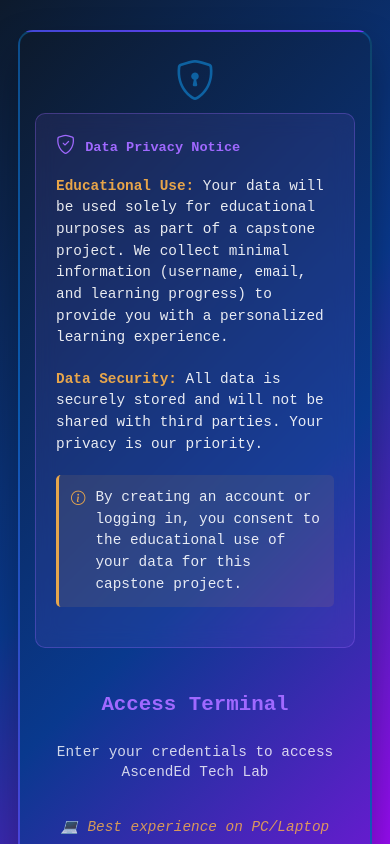
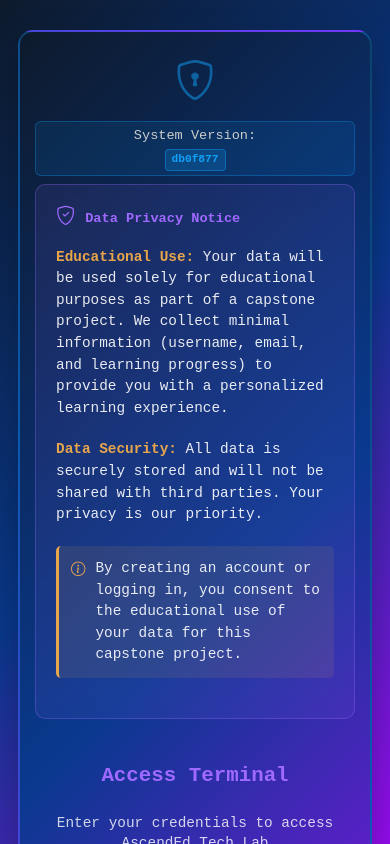
Before and after one commit to akuiitetsu/ascended-tech-lab, a website with bundled scripts: page index.html in a window 390 px wide. Built offline with nearby package versions, Linux system fonts and the light colour scheme.

Commit message:
feat: Add system version display with styled elements for user visibility

```diff
--- a/index.html
+++ b/index.html
@@ -16,6 +16,12 @@
             <div class="login-container">
                 <div class="login-icon">
                     <i class="bi bi-shield-lock"></i>
+                </div>
+
+                <!-- System Version -->
+                <div class="system-version">
+                    <span class="version-label">System Version:</span>
+                    <span class="version-number">db0f877</span>
                 </div>
 
                 <!-- Data Privacy Notice -->
--- a/static/css/style.css
+++ b/static/css/style.css
@@ -277,6 +277,35 @@ body {
     color: #10a1fa;
     margin-bottom: 20px;
     animation: pulse 2s ease-in-out infinite;
+}
+
+/* System Version Styles */
+.system-version {
+    display: flex;
+    align-items: center;
+    justify-content: center;
+    gap: 8px;
+    margin: 15px 0;
+    padding: 8px 16px;
+    background: rgba(16, 161, 250, 0.1);
+    border: 1px solid rgba(16, 161, 250, 0.3);
+    border-radius: 6px;
+    font-family: 'Courier New', monospace;
+    font-size: 0.85rem;
+}
+
+.version-label {
+    color: #cccccc;
+    font-weight: 500;
+}
+
+.version-number {
+    color: #10a1fa;
+    font-weight: bold;
+    background: rgba(16, 161, 250, 0.2);
+    padding: 2px 8px;
+    border-radius: 4px;
+    border: 1px solid rgba(16, 161, 250, 0.4);
 }
 
 .login-container h2 {
@@ -1254,6 +1283,17 @@ body {
         font-size: 3rem;
     }
 
+    .system-version {
+        font-size: 0.75rem;
+        padding: 6px 12px;
+        margin: 10px 0;
+        gap: 6px;
+    }
+
+    .version-number {
+        padding: 1px 6px;
+    }
+
     .login-container h2 {
         font-size: 1.5rem;
     }
@@ -1309,6 +1349,20 @@ body {
     .login-icon i {
         font-size: 2.5rem;
         margin-bottom: 15px;
+    }
+
+    .system-version {
+        font-size: 0.7rem;
+        padding: 4px 8px;
+        margin: 8px 0;
+        gap: 4px;
+        flex-direction: column;
+        text-align: center;
+    }
+
+    .version-number {
+        padding: 2px 6px;
+        font-size: 0.7rem;
     }
 
     .login-container h2 {
```
